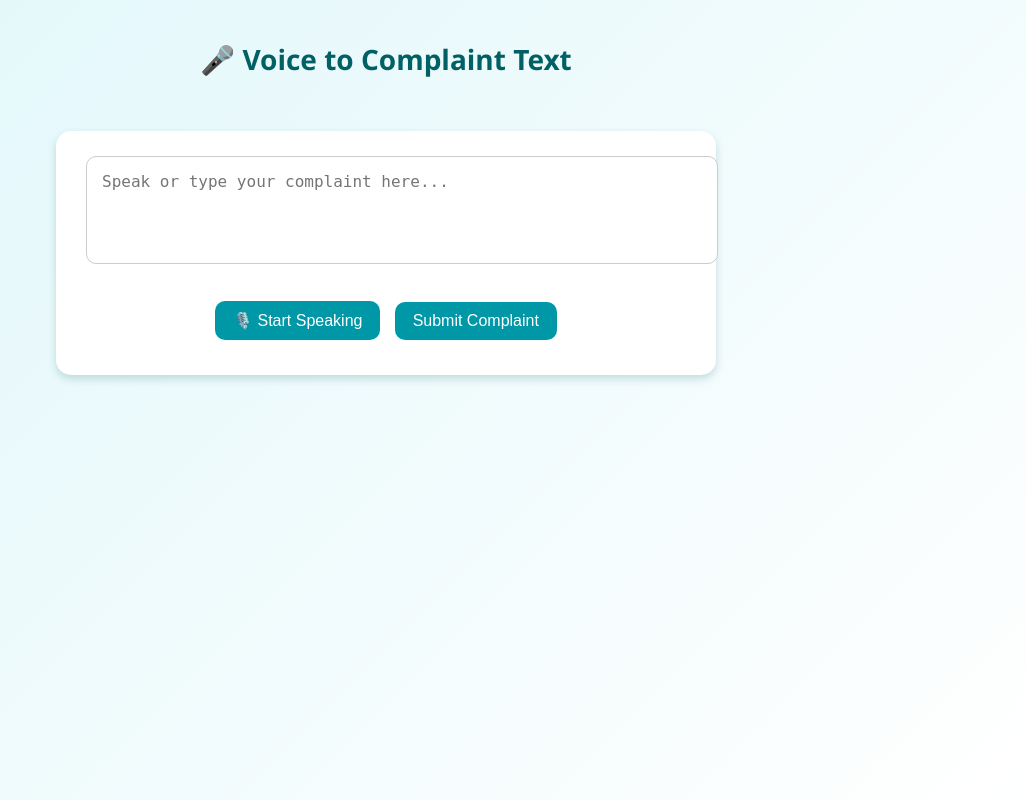
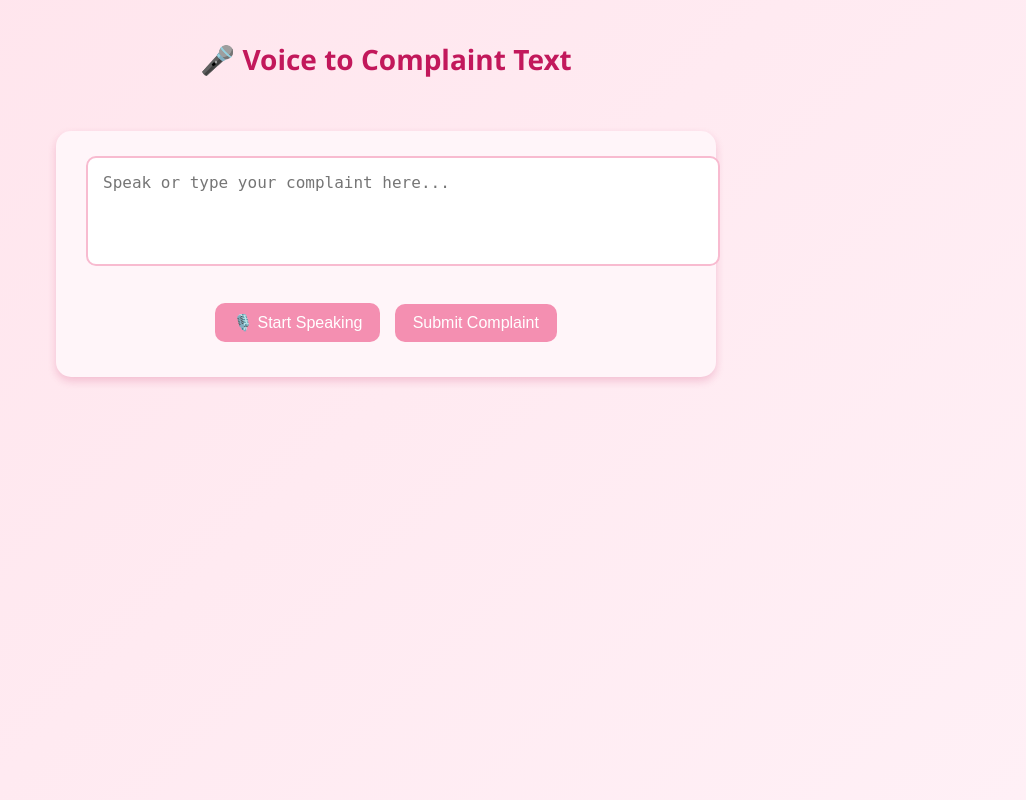
Before and after one commit to Poorvaahuja/voiceComplaint, a Flask app: page / in a window 1280 px wide. Shown: the whole page, without its empty margins (254-1280 px from the left). Run offline with Flask 3, Linux system fonts and the light colour scheme; parts of the project's set-up code (start-up, migrations or seed data) failed here and were passed over.

Commit message:
Update style.css

```diff
--- a/static/style.css
+++ b/static/style.css
@@ -1,6 +1,6 @@
 body {
   font-family: 'Segoe UI', Tahoma, Geneva, Verdana, sans-serif;
-    background: linear-gradient(135deg, #e0f7fa, #ffffff);
+  background: linear-gradient(135deg, #ffe4ec, #fff0f6); /* soft pink gradient */
   margin: 0;
   padding: 0;
   display: flex;
@@ -11,16 +11,16 @@ body {
 
 h2 {
   margin-top: 40px;
-    color: #006064;
+  color: #c2185b; /* deep rose pink */
   font-size: 28px;
 }
 
 form {
-    background-color: #ffffff;
+  background-color: #fff5f9; /* very light pink */
   padding: 25px 30px;
   margin-top: 30px;
   border-radius: 15px;
-    box-shadow: 0 4px 8px rgba(0, 96, 100, 0.2);
+  box-shadow: 0 4px 8px rgba(194, 24, 91, 0.2); /* matches h2 pink */
   width: 90%;
   max-width: 600px;
   text-align: center;
@@ -31,12 +31,12 @@ body {
   padding: 15px;
   font-size: 16px;
   border-radius: 10px;
-    border: 1px solid #ccc;
+  border: 2px solid #f8bbd0; /* light rose border */
   resize: none;
 }
 
 button {
-    background-color: #0097a7;
+  background-color: #f48fb1; /* soft rose pink */
   color: white;
   border: none;
   padding: 10px 18px;
@@ -48,16 +48,16 @@ body {
 }
 
 button:hover {
-    background-color: #007c91;
+  background-color: #c2185b; /* deep pink on hover */
 }
 
 h3 {
-    color: #004d40;
+  color: #ad1457; /* strong pink tone */
   margin-top: 25px;
 }
 
 p {
-    color: #333;
+  color: #5c5c5c;
   font-style: italic;
   margin-top: 10px;
 }
```
Lines whose indentation alone changed are shown as unchanged.
